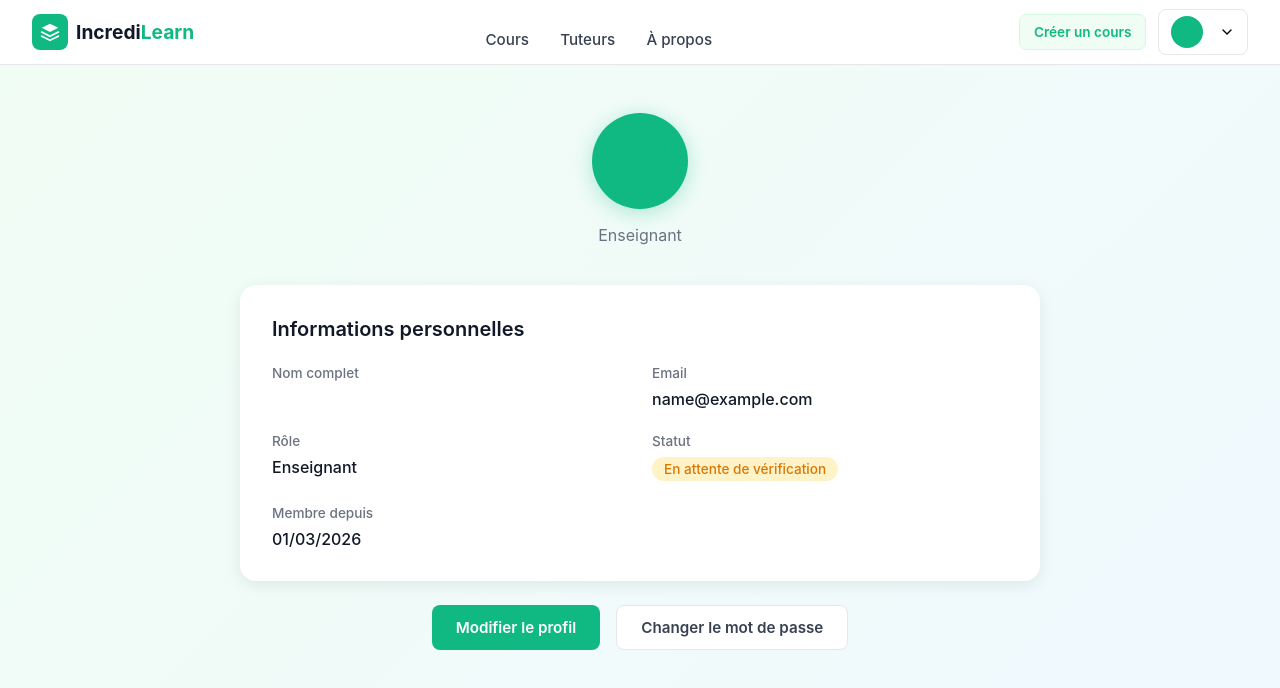
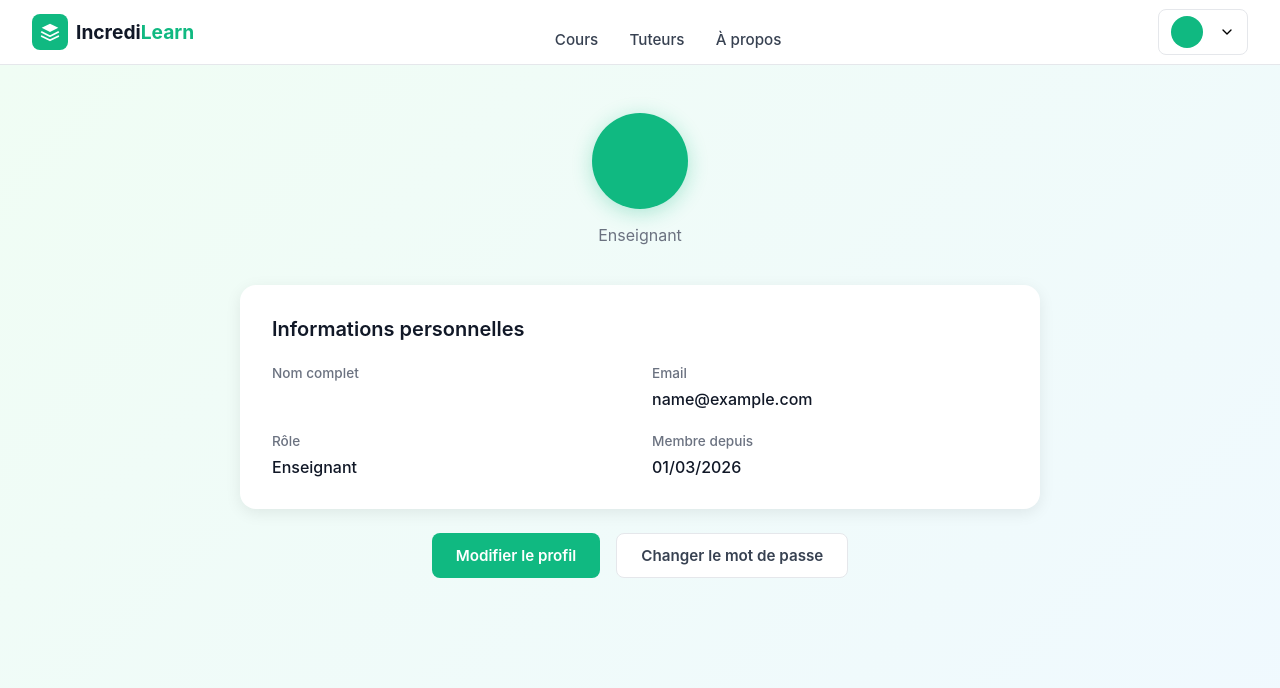
Before and after one commit to ahmedshiin/IncrediLearn, a Vue app in the folder incredilearn-frontend/: page /profil in a window 1280 px wide. Shown: the top 688 px of the page. Built offline with nearby package versions, Linux system fonts and the light colour scheme; sample sign-in values are in the browser's storage; the HTML template or start-up script is replaced by a standard one.

Commit message:
correct display for student and teacher

```diff
--- a/incredilearn-frontend/src/App.vue
+++ b/incredilearn-frontend/src/App.vue
@@ -68,7 +68,9 @@ onUnmounted(() => {
 
         <!-- User Menu - Connecté -->
         <div v-else class="nav-auth">
-          <RouterLink to="/creer-cours" class="btn-creer">Créer un cours</RouterLink>
+          <div v-if="authStore.userRole === 'enseignant' && authStore.user?.isVerified" class="field">
+            <RouterLink to="/creer-cours" class="btn-creer">Créer un cours</RouterLink>
+          </div>
           <div class="user-menu-wrapper">
             <button @click="showUserMenu = !showUserMenu" class="user-menu-btn">
               <div class="user-avatar">
--- a/incredilearn-frontend/src/views/ProfilView.vue
+++ b/incredilearn-frontend/src/views/ProfilView.vue
@@ -43,12 +43,14 @@ const authStore = useAuthStore()
             <p class="info-value">{{ authStore.user?.domain }}</p>
           </div>
 
-          <div class="info-item">
+          <div v-if="authStore.userRole === 'enseignant'" class="field">
+            <div class="info-item">
             <label class="info-label">Statut</label>
             <p class="info-value">
               <span v-if="authStore.user?.isVerified" class="badge badge-success">✓ Vérifié</span>
               <span v-else class="badge badge-warning">En attente de vérification</span>
             </p>
+            </div>
           </div>
 
           <div class="info-item">
```
